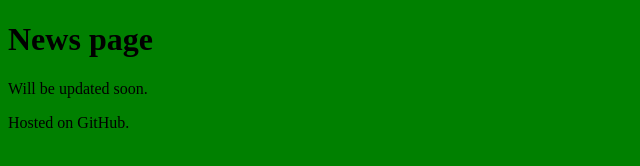
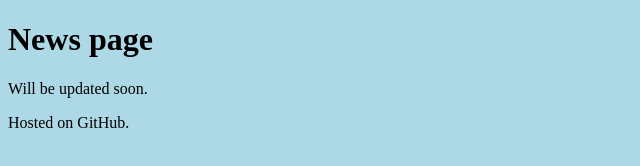
Before and after one commit to buteliuofficiale/terraventure-news, a plain HTML site: page index.html in a window 1280 px wide. Shown: the whole page, without its empty margins (0-640 px from the left). Drawn offline with Linux system fonts and the light colour scheme.

Commit message:
Update index.html

```diff
--- a/index.html
+++ b/index.html
@@ -1,6 +1,6 @@
 <!DOCTYPE html>
 <html>
-<body style="background-color:green;">
+<body style="background-color:lightblue;">
 
 <h1>News page</h1>
 <p>Will be updated soon.</p>
```
